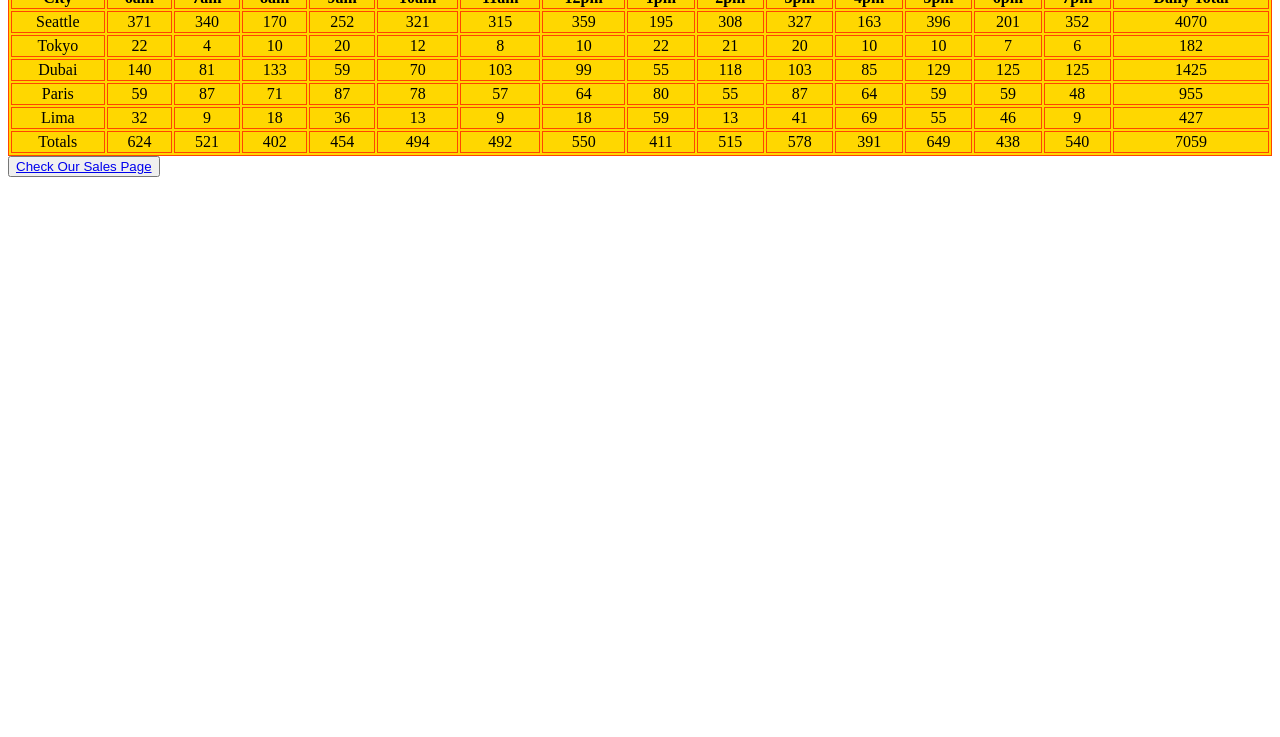
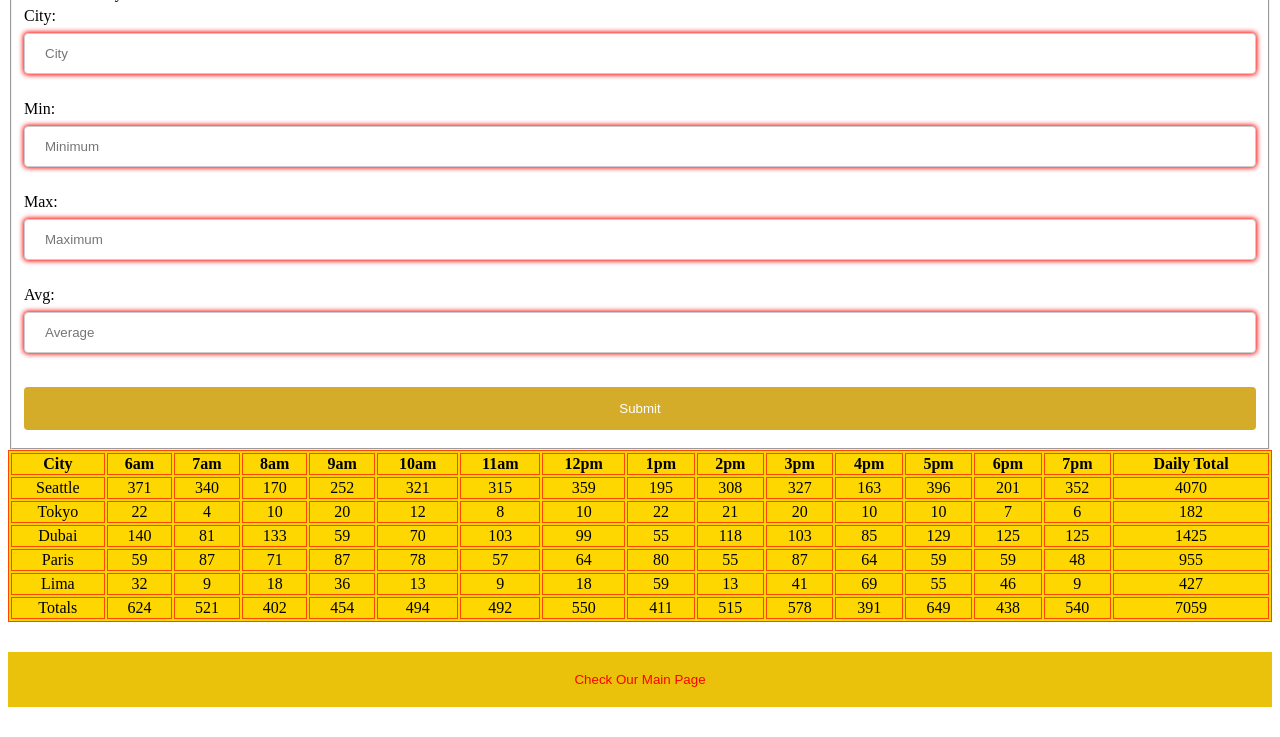
Before and after one commit to feras98nawafleh/SalmonCookies, a plain HTML site: page sales.html in a window 1280 px wide. Shown: the part 570-1307 px from the top of the page. Before the commit the page ends 800 px from the top, so only its background shows below. Drawn offline with Linux system fonts and the light colour scheme.

Commit message:
added form and aligned the button links

```diff
--- a/app.js
+++ b/app.js
@@ -1,6 +1,6 @@
 let workingHours = ['6am', '7am', '8am', '9am', '10am', '11am', '12pm', '1pm', '2pm', '3pm', '4pm', '5pm', '6pm', '7pm'];
-
-function City(name, min, max, counter, avgCookiePerSale, randomCustomersPerHour, cookiesPerHour) {
+let cities = [];
+function City(name, min, max, avgCookiePerSale, counter, randomCustomersPerHour, cookiesPerHour) {
     this.name = name;
     this.min = min;
     this.max = max;
@@ -8,15 +8,36 @@ function City(name, min, max, counter, avgCookiePerSale, randomCustomersPerHour,
     this.avgCookiePerSale = avgCookiePerSale;
     this.randomCustomersPerHour = randomCustomersPerHour;
     this.cookiesPerHour = cookiesPerHour;
+
+    cities.push(this);
+};
+
+Seattle = new City('Seattle', 23, 65, 6.3, 0, [], []);
+Tokyo = new City('Tokyo', 3 , 24, 1.2, 0, [], []);
+Dubai = new City('Dubai', 11, 38, 3.7, 0, [], []);
+Paris = new City('Paris', 20, 38, 2.3, 0, [], []);
+Lima = new City('Lima', 2, 16, 4.6, 0, [], []);
+
+let form = document.getElementById("form");
+let submitForm = function(e) {
+    e.preventDefault();
+    let city = e.target.city.value;
+    let min = e.target.min.value;
+    let max = e.target.max.value;
+    let avg = e.target.avg.value;
+    let newStore = new City(city, min, max, avg, 0, [], []);
+    console.log(newStore);
+    newStore.renderBody();
+    tfoot.textContent = '';
+    renderFooter();
 }
-
+form.addEventListener('submit',submitForm);
 City.prototype.randomCustomersGenerator = function() {
     for(let i=0;i<workingHours.length;i++) {
         this.randomCustomersPerHour.push(Math.floor(Math.random() * (this.max - this.min + 1)) + this.min);
         this.cookiesPerHour.push(Math.floor(this.avgCookiePerSale * this.randomCustomersPerHour[i]));
         this.counter += this.cookiesPerHour[i];
     }
-    console.log("Counter = " + this.counter);
 }
 let parent = document.getElementById('container');
 let table = document.createElement('table');
@@ -58,8 +79,8 @@ City.prototype.renderBody = function() {
 }
 let totalCookiesEachHour = 0;
 let totalCookiesAllTime = 0;
+let tfoot = document.createElement('tfoot');
 renderFooter = () => {
-    let tfoot = document.createElement('tfoot');
     table.appendChild(tfoot);
     let tr = document.createElement('tr');
     tfoot.appendChild(tr);
@@ -71,6 +92,7 @@ renderFooter = () => {
         totalCookiesAllTime = 0;
     let td = document.createElement('td');
     for(let j=0;j<cities.length;j++) {
+        console.log(cities);
         totalCookiesEachHour+=cities[j].cookiesPerHour[i];
         td.innerText = totalCookiesEachHour;
         tr.appendChild(td);
@@ -84,14 +106,6 @@ renderFooter = () => {
     }
 }
 
-let cities = [
-    Seattle = new City('Seattle', 23, 65, 0, 6.3, [], []),
-    Tokyo = new City('Tokyo', 3 , 24, 0, 1.2, [], []),
-    Dubai = new City('Dubai', 11, 38, 0, 3.7, [], []),
-    Paris = new City('Paris', 20, 38, 0, 2.3, [], []),
-    Lima = new City('Lima', 2, 16, 0, 4.6, [], [])
-];
-
 renderHeader();
 cities.forEach(city => {
     city.renderBody();
--- a/sales.html
+++ b/sales.html
@@ -1,45 +1,110 @@
 <!DOCTYPE html>
 <html lang="en">
+
 <head>
     <meta charset="UTF-8">
     <meta http-equiv="X-UA-Compatible" content="IE=edge">
     <meta name="viewport" content="width=device-width, initial-scale=1.0">
     <title>Salmon Cookies</title>
     <style>
-        img{
+        img {
             display: block;
             margin-left: auto;
             margin-right: auto;
             width: 50%;
         }
-        h1{
+
+        h1 {
             background-color: rgba(211, 154, 30, 0.575);
             text-align: center;
         }
-        h2, li{
+
+        h2,
+        li {
             color: chocolate;
             text-align: center;
         }
-        .breaker{
+
+        .breaker {
             width: 100%;
             background-color: rgba(211, 154, 30, 0.575);
             color: rgba(211, 154, 30, 0.575);
         }
-        table, th, td {
+
+        table,
+        th,
+        td {
             border: 1px solid orangered;
             text-align: center;
         }
-        table{
+
+        table {
             background-color: gold;
             width: 100%;
         }
+        input,
+        select {
+            width: 100%;
+            padding: 12px 20px;
+            margin: 8px 0;
+            border: 1px solid #ccc;
+            border-radius: 4px;
+            box-sizing: border-box;
+            align-items: center;
+        }
+
+        input[type=submit] {
+            width: 100%;
+            background-color: #d4ac29;
+            color: white;
+            padding: 14px 20px;
+            margin: 8px 0;
+            border: none;
+            border-radius: 4px;
+            cursor: pointer;
+        }
+        input:invalid {
+        box-shadow: 0 0 5px 1px red;
+        }
+        input[type=submit]:hover {
+            background-color: #ebc20b;
+        }
+        button{
+            padding: 20px;
+            border: none;
+            float: left;
+            width: 100%;
+            margin: 30px 0;
+            background-color: #ebc20b;
+        }
+        a{
+            text-decoration: none;
+            color: red;
+        }
     </style>
 </head>
+
 <body>
     <h1>Welcome to Salmon Cookies</h1>
     <img src="https://codefellows.github.io/code-201-guide/curriculum/class-06/lab/assets/salmon.png" alt="">
-    <div id="container"></div>
-    <button><a href="index.html">Check Our Sales Page</a></button>
+    <div id="container">
+        <form id="form">
+            <fieldset>
+                <legend>Enter new City Details:</legend>
+                <label for="city">City:</label>
+                <input type="text" id="city" name="city" placeholder="City" required><br><br>
+                <label for="min">Min:</label>
+                <input type="number" id="min" name="min" min="1"  placeholder="Minimum" required><br><br>
+                <label for="max">Max:</label>
+                <input type="number" id="max" name="max" min="1"  placeholder="Maximum" required><br><br>
+                <label for="avg">Avg:</label>
+                <input type="float" id="avg" name="avg" placeholder="Average" required><br><br>
+                <input type="submit" value="Submit">
+            </fieldset>
+        </form>
+    </div>
+        <button><a href="index.html">Check Our Main Page</a></button>
     <script src="app.js"></script>
 </body>
+
 </html>
```
Also changed, not shown: index.html (+9 -0 lines).
